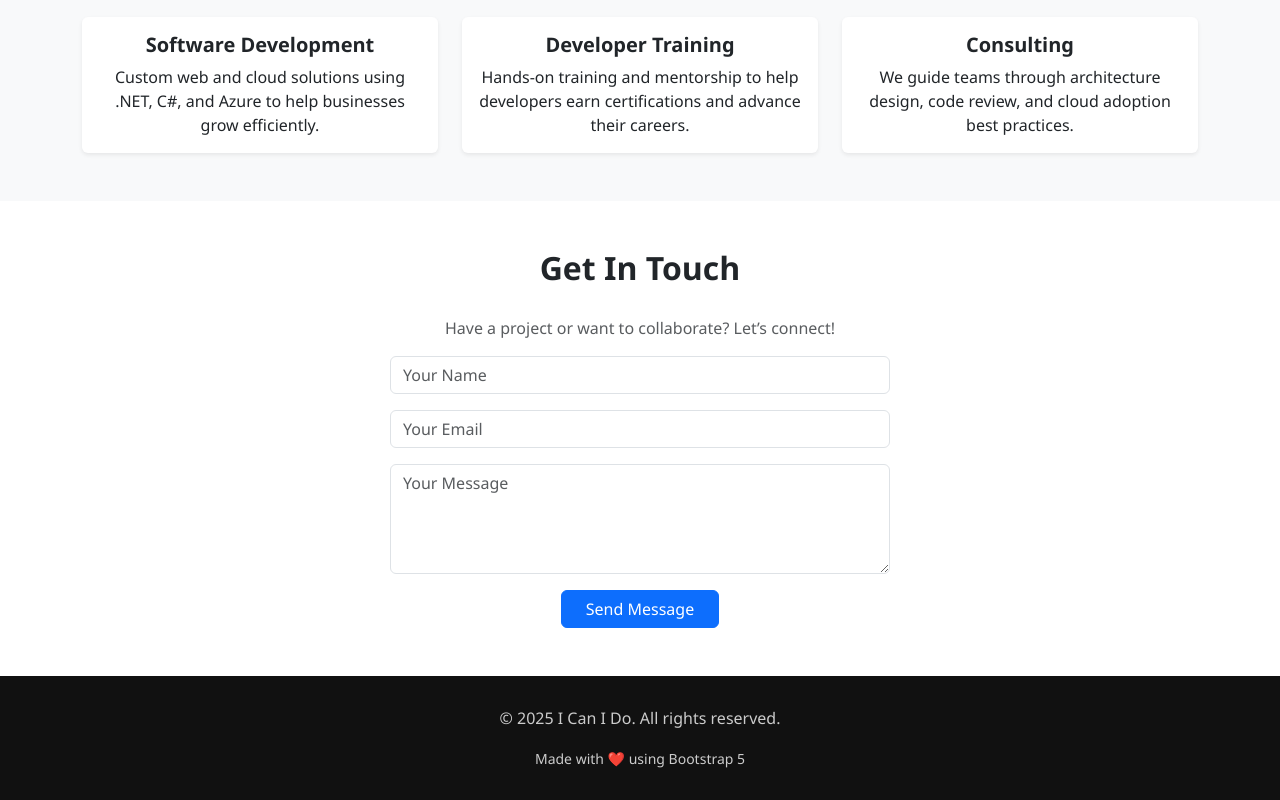
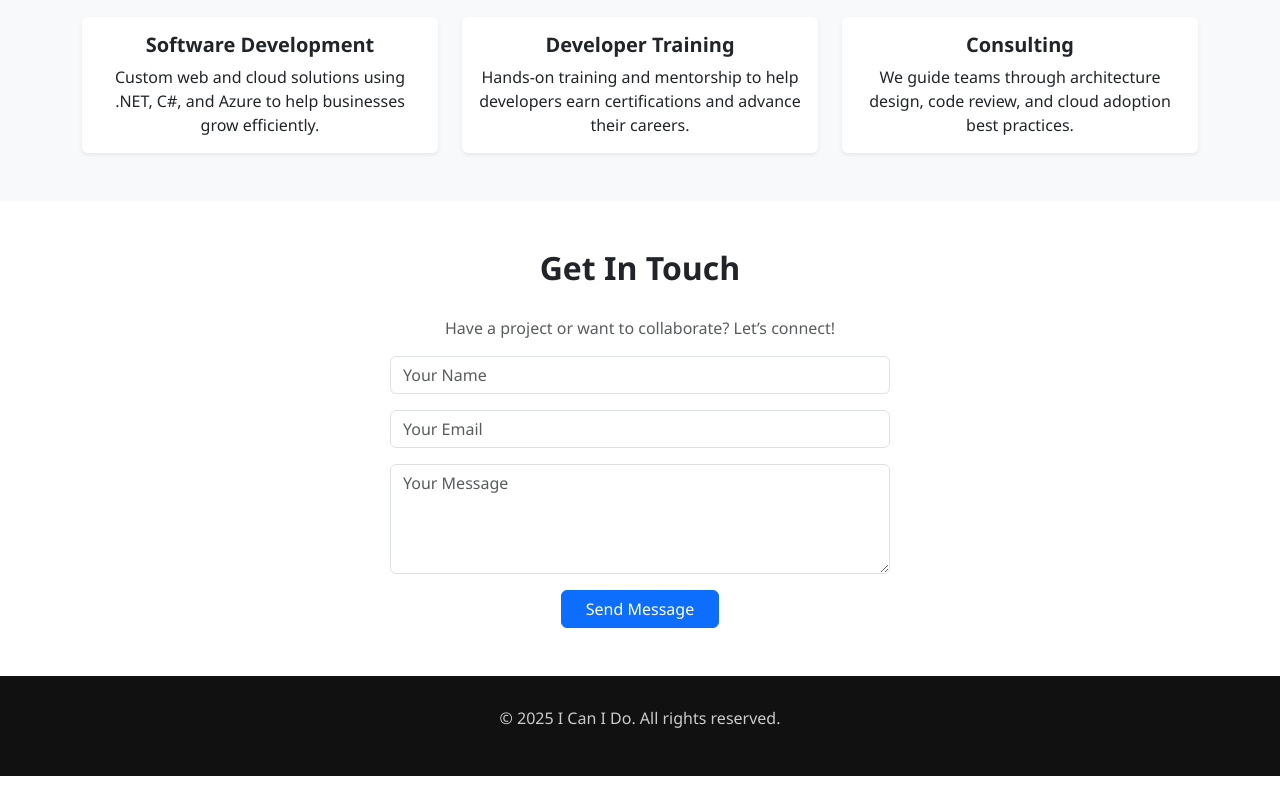
Before and after one commit to mahmoudallam1/ICID.Com, a plain HTML site: page index.html in a window 1280 px wide. Shown: the part 1070-1870 px from the top of the page. After the commit the page ends 1846 px from the top, so only its background shows below. Drawn offline with nearby package versions, Linux system fonts and the light colour scheme.

Commit message:
Update index.html

```diff
--- a/index.html
+++ b/index.html
@@ -122,7 +122,6 @@
   <footer>
     <div class="container">
       <p>© 2025 I Can I Do. All rights reserved.</p>
-      <small>Made with ❤️ using Bootstrap 5</small>
     </div>
   </footer>
 
```
